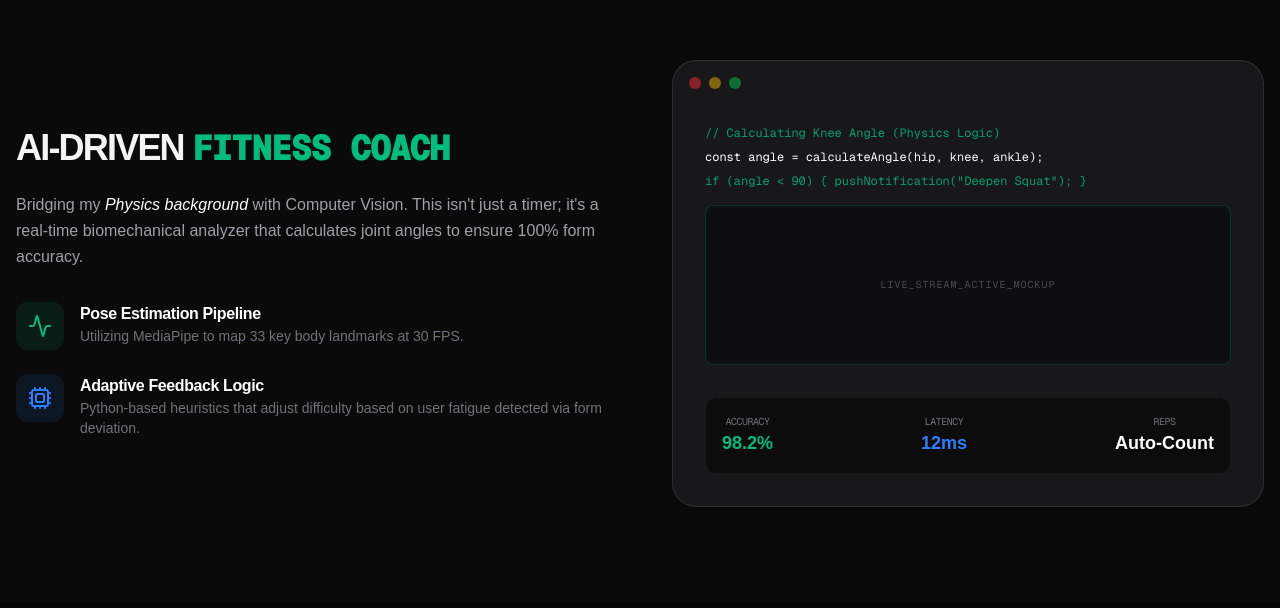
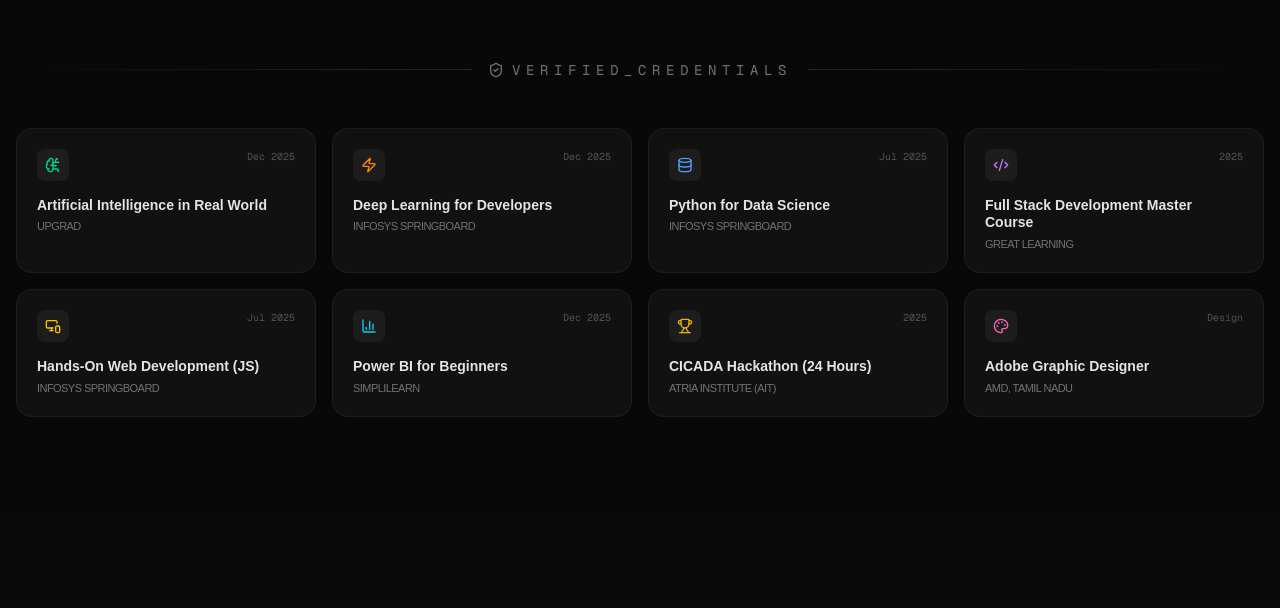
Before and after one commit to pavanpavumg/PavanmgAI, a Next.js app: page / in a window 1280 px wide. Shown: the part 1922-2530 px from the top of the page. Built offline with nearby package versions, Linux system fonts and the light colour scheme.

Commit message:
feat: add Certifications component and finalized page layout

```diff
--- a/src/app/page.tsx
+++ b/src/app/page.tsx
@@ -4,6 +4,7 @@
 import ProjectCaseStudy from "@/components/ProjectCaseStudy";
 import AboutMe from "@/components/AboutMe";
 import Experience from "@/components/Experience";
+import Certifications from "@/components/Certifications";
 import { BrainCircuit, Atom, MonitorSmartphone, Terminal } from "lucide-react";
 
 export default function Home() {
@@ -30,13 +31,16 @@
       {/* 3. Experience Section */}
       <Experience />
 
-      {/* 4. Flagship Project Focus (The Impressor) */}
+      {/* 4. Certifications Section */}
+      <Certifications />
+
+      {/* 5. Flagship Project Focus (The Impressor) */}
       <ProjectCaseStudy />
 
-      {/* 5. Skills Physics Lab */}
+      {/* 6. Technical Spectrum (Capabilities Matrix) */}
       <PhysicsSkills />
 
-      {/* 6. Other Projects Grid */}
+      {/* 7. Other Projects Grid */}
       <section className="py-20 bg-black/50">
         <div className="max-w-7xl mx-auto px-4 mb-12">
           <h3 className="text-sm font-mono text-zinc-600 uppercase tracking-[0.3em]">Extended Portfolio</h3>
--- /dev/null
+++ b/src/components/Certifications.tsx
@@ -0,0 +1,117 @@
+"use client";
+import { motion } from "framer-motion";
+import {
+  ShieldCheck,
+  Zap,
+  Trophy,
+  BrainCircuit,
+  Database,
+  Code2,
+  MonitorSmartphone,
+  BarChart3,
+  Palette
+} from "lucide-react";
+
+const certificates = [
+  {
+    title: "Artificial Intelligence in Real World",
+    org: "upGrad",
+    date: "Dec 2025",
+    type: "AI",
+    icon: <BrainCircuit className="w-4 h-4 text-emerald-400" />
+  },
+  {
+    title: "Deep Learning for Developers",
+    org: "Infosys Springboard",
+    date: "Dec 2025",
+    type: "AI",
+    icon: <Zap className="w-4 h-4 text-orange-400" />
+  },
+  {
+    title: "Python for Data Science",
+    org: "Infosys Springboard",
+    date: "Jul 2025",
+    type: "Data",
+    icon: <Database className="w-4 h-4 text-blue-400" />
+  },
+  {
+    title: "Full Stack Development Master Course",
+    org: "Great Learning",
+    date: "2025",
+    type: "Web",
+    icon: <Code2 className="w-4 h-4 text-purple-400" />
+  },
+  {
+    title: "Hands-On Web Development (JS)",
+    org: "Infosys Springboard",
+    date: "Jul 2025",
+    type: "Web",
+    icon: <MonitorSmartphone className="w-4 h-4 text-yellow-400" />
+  },
+  {
+    title: "Power BI for Beginners",
+    org: "Simplilearn",
+    date: "Dec 2025",
+    type: "Data",
+    icon: <BarChart3 className="w-4 h-4 text-cyan-400" />
+  },
+  {
+    title: "CICADA Hackathon (24 Hours)",
+    org: "Atria Institute (AIT)",
+    date: "2025",
+    type: "Honor",
+    icon: <Trophy className="w-4 h-4 text-yellow-500" />
+  },
+  {
+    title: "Adobe Graphic Designer",
+    org: "AMD, Tamil Nadu",
+    date: "Design",
+    type: "Design",
+    icon: <Palette className="w-4 h-4 text-pink-400" />
+  }
+];
+
+export default function Certifications() {
+  return (
+    <section className="py-24 px-4 bg-[#080808]">
+      <div className="max-w-7xl mx-auto">
+        <div className="flex items-center gap-4 mb-12">
+          <div className="h-px flex-1 bg-gradient-to-r from-transparent to-zinc-800" />
+          <h2 className="text-sm font-mono text-zinc-500 uppercase tracking-[0.4em] flex items-center gap-2">
+            <ShieldCheck className="w-4 h-4" /> Verified_Credentials
+          </h2>
+          <div className="h-px flex-1 bg-gradient-to-l from-transparent to-zinc-800" />
+        </div>
+
+        <div className="grid grid-cols-1 md:grid-cols-2 lg:grid-cols-4 gap-4">
+          {certificates.map((cert, index) => (
+            <motion.div
+              key={index}
+              initial={{ opacity: 0, y: 10 }}
+              whileInView={{ opacity: 1, y: 0 }}
+              viewport={{ once: true }}
+              transition={{ delay: index * 0.05 }}
+              whileHover={{ y: -5 }}
+              className="p-5 rounded-2xl bg-[#111] border border-white/5 hover:border-emerald-500/20 transition-all group"
+            >
+              <div className="flex justify-between items-start mb-4">
+                <div className="p-2 rounded-lg bg-white/5 group-hover:bg-emerald-500/10 transition-colors">
+                  {cert.icon}
+                </div>
+                <span className="text-[10px] font-mono text-zinc-600 group-hover:text-emerald-500/50 transition-colors">
+                  {cert.date}
+                </span>
+              </div>
+              <h3 className="text-sm font-bold text-zinc-200 leading-tight mb-1 group-hover:text-white transition-colors">
+                {cert.title}
+              </h3>
+              <p className="text-[11px] text-zinc-500 font-medium uppercase tracking-tighter">
+                {cert.org}
+              </p>
+            </motion.div>
+          ))}
+        </div>
+      </div>
+    </section>
+  );
+}
```
